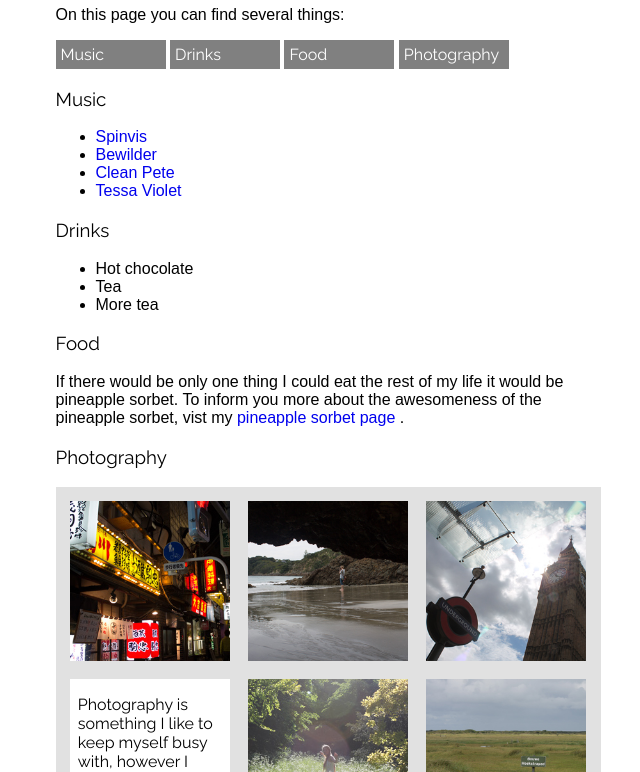
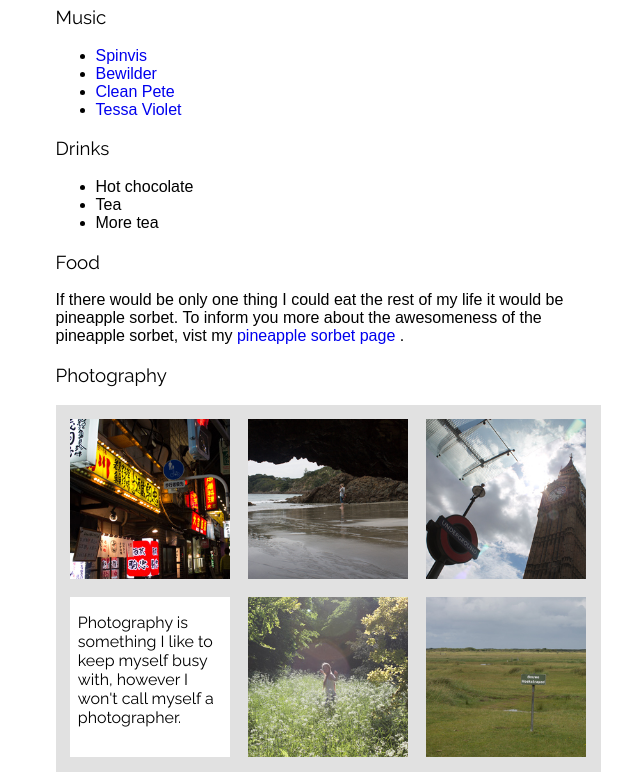
Before and after one commit to annetonnes/Personal-Website, a plain HTML site: page hobby.html in a window 1280 px wide. Shown: the part 376-1148 px from the top of the page, without its empty margins (312-952 px from the left). Drawn offline with Linux system fonts and the light colour scheme; a web font is replaced by a local one.

Commit message:
updated my personal summary and removed second menu.

```diff
--- a/hobby.html
+++ b/hobby.html
@@ -20,13 +20,6 @@
 		</div>
 		<div class="content">
 		<h1>Hobbies</h1>
-		On this page you can find several things:
-		<ul id="submenu">
-			<li><a href="#music">Music</a></li>
-			<li><a href="#drinks">Drinks</a></li>
-			<li><a href="#food">Food</a></li>
-			<li><a href="#photography">Photography</a></li>
-		</ul>
 		<h3 id="music">Music</h3>
 			<ul>
 				<li> <a href="https://www.youtube.com/watch?v=9C4UbGbQYyc" target="_blank">Spinvis</a></li>
```
Also changed, not shown: me.html (+1 -3 lines).
